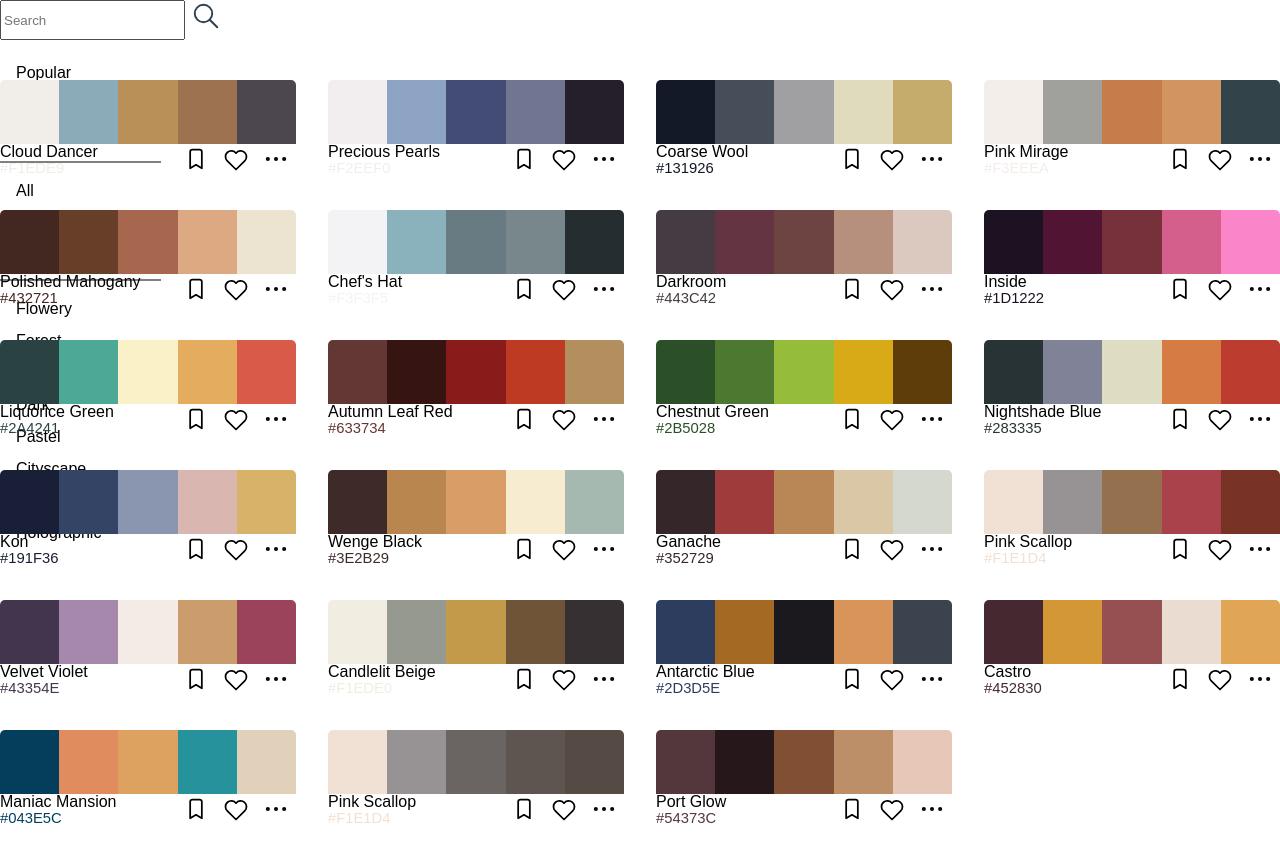
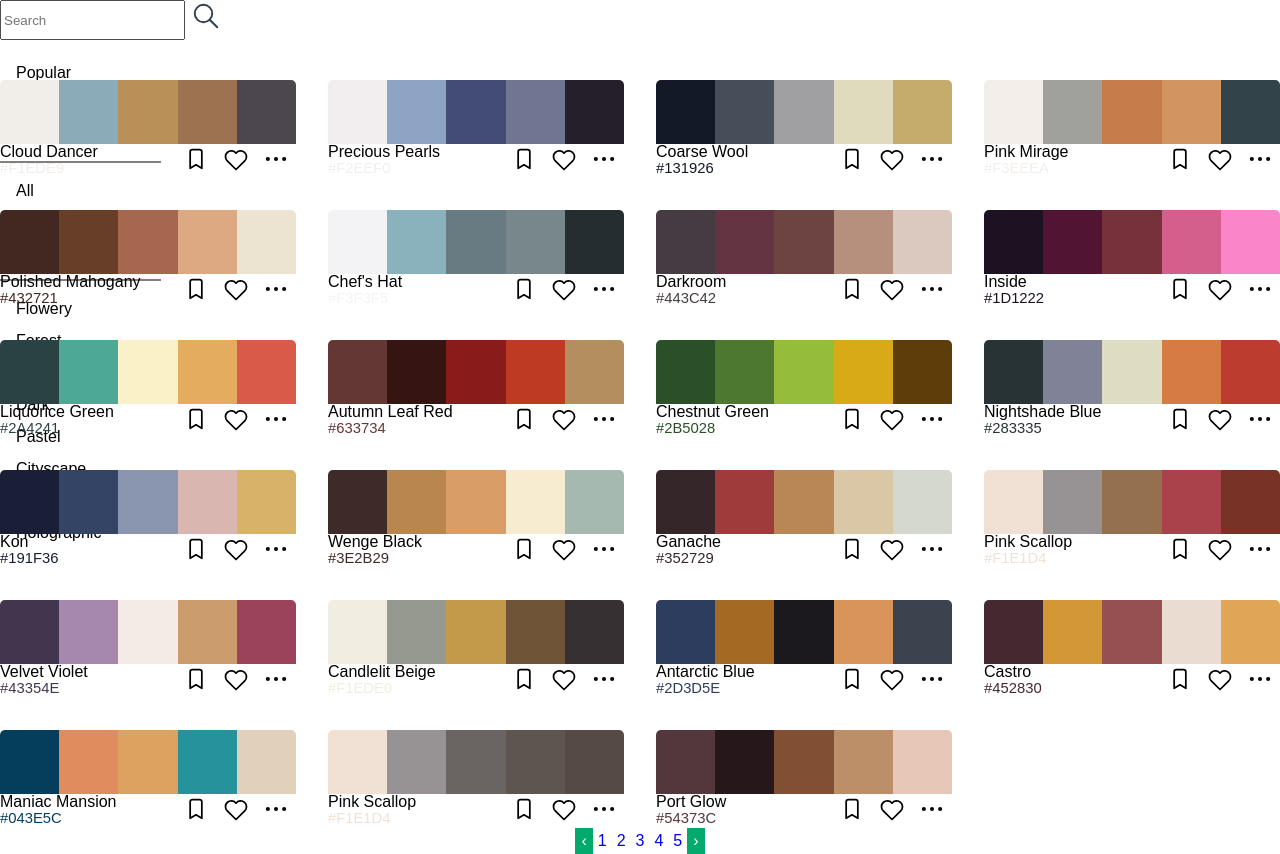
Before and after one commit to Aure-en/colorize, a React (Create React App) app: page / in a window 1280 px wide. Before the commit the page ends 828 px from the top, so only its background shows below. Built offline with nearby package versions, Linux system fonts and the light colour scheme.

Commit message:
Pagination Style done

```diff
--- /dev/null
+++ b/src/components/shared/Pagination.jsx
@@ -0,0 +1,66 @@
+import React from 'react';
+import styled from 'styled-components';
+
+function Pagination() {
+  return (
+    <PaginationDropdown>
+      <BtnPrevious>
+        &#8249;
+      </BtnPrevious>
+      <Number href="#">
+        1
+      </Number>
+      <Number href="#">
+        2
+      </Number>
+      <Number href="#">
+        3
+      </Number>
+      <Number href="#">
+        4
+      </Number>
+      <Number href="#">
+        5
+      </Number>
+      <BtnNext>
+        &#8250;
+      </BtnNext>
+    </PaginationDropdown>
+  );
+}
+
+const PaginationDropdown = styled.div`
+display: flex;
+justify-content: center;
+`;
+
+const Number = styled.a`
+padding: 5px;
+text-decoration: none;
+display: inline-block;
+
+&.hover: {
+    background-color: #fff;
+    color: black;
+  }
+`;
+
+const BtnPrevious = styled.button`
+text-decoration: none;
+display: inline-block;
+background-color: #04AA6D;
+color: white;
+&.hover: {
+    background-color: #fff;
+    color: black;
+  }
+`;
+
+const BtnNext = styled.button`
+text-decoration: none;
+display: inline-block;
+background-color: #04AA6D;
+color: white;
+
+`;
+export default Pagination;
--- a/src/routes/Home.jsx
+++ b/src/routes/Home.jsx
@@ -1,11 +1,13 @@
 import React from 'react';
 import Palettes from '../components/palettes/Palettes';
 import LeftNav from '../components/LeftNavbar/LeftNav';
+import Pagination from '../components/shared/Pagination';
 
 const Home = () => (
   <div>
     <LeftNav />
     <Palettes />
+    <Pagination />
   </div>
 );
 
```
